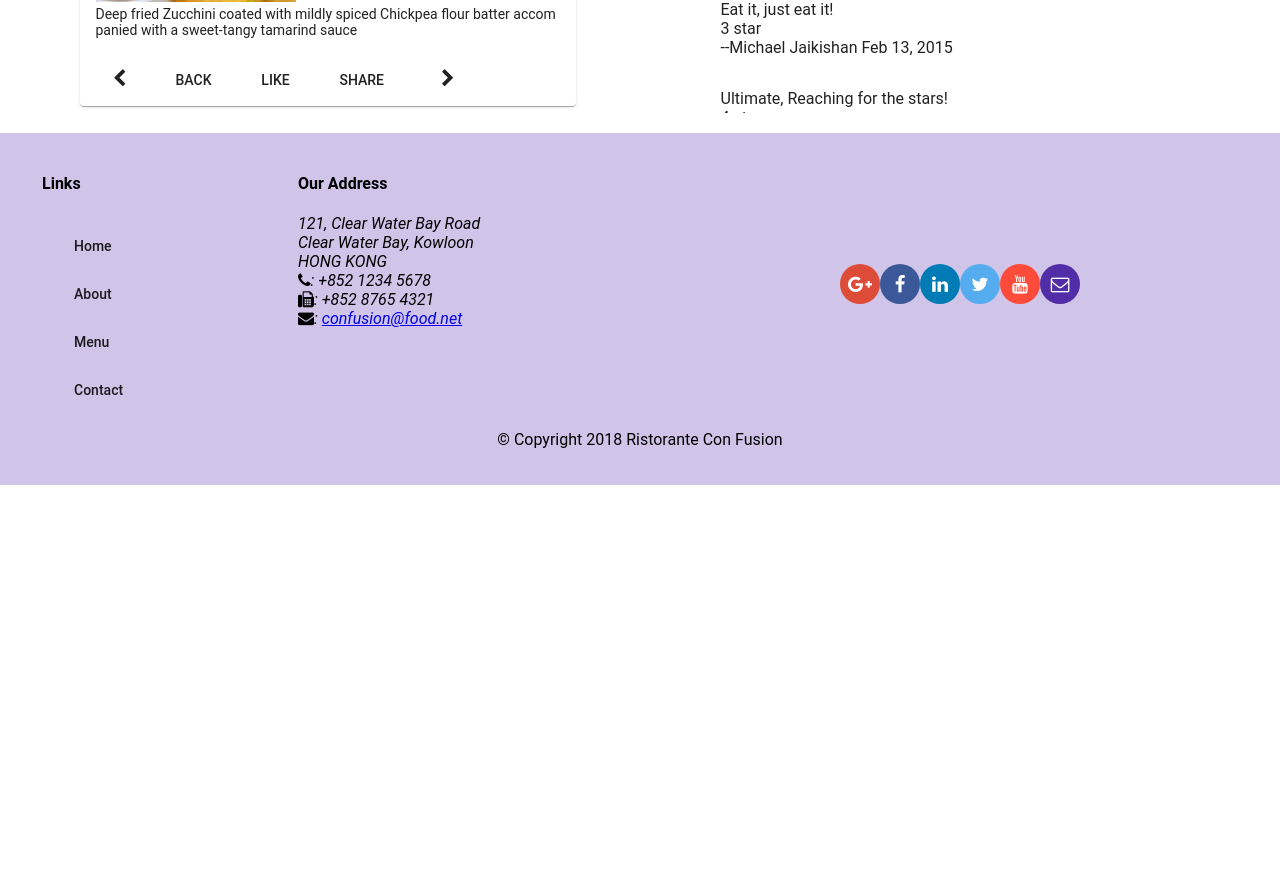
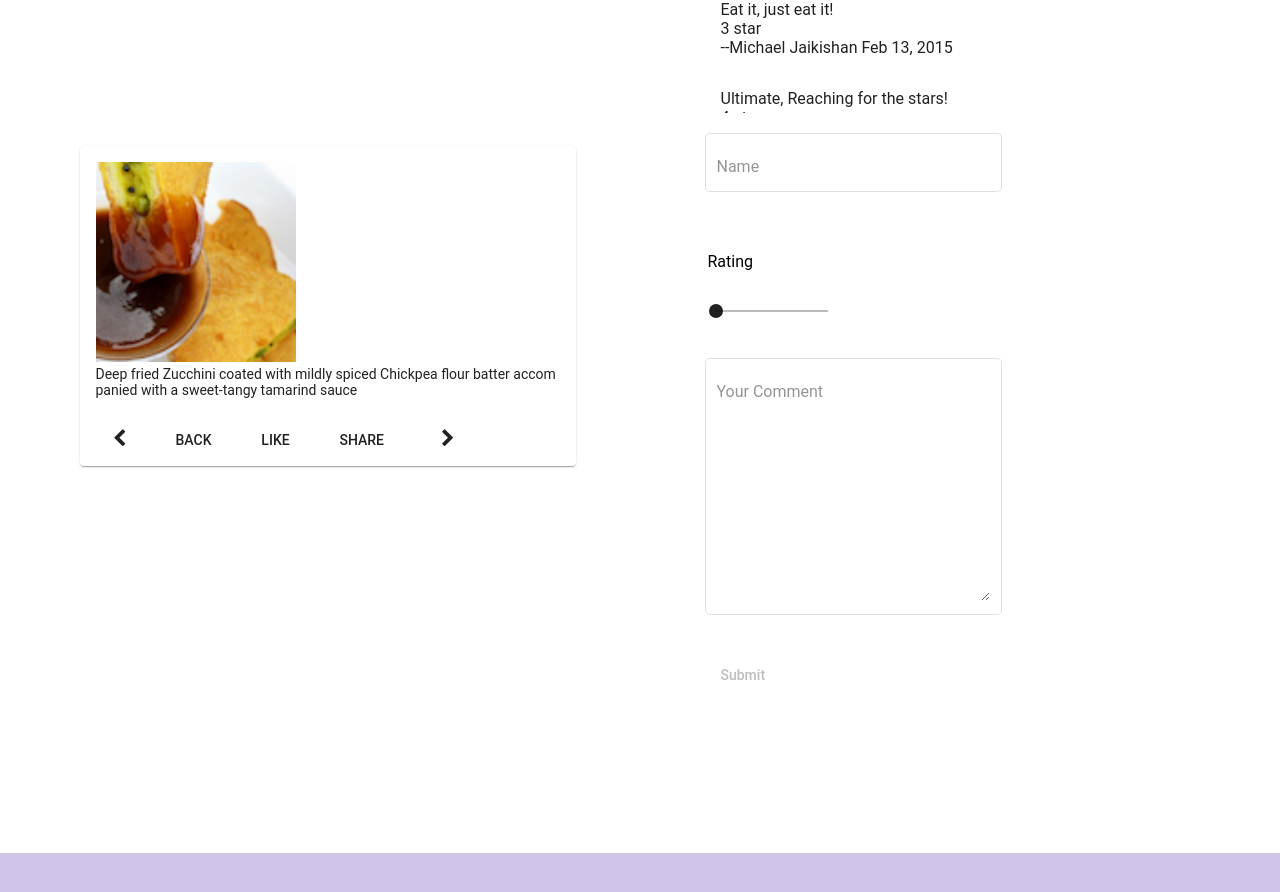
Before and after one commit to leehsihau/restaurant-angular, an Angular app in the folder week2/conFusion/: page /dishdetail/1 in a window 1280 px wide. Shown: the part 580-1472 px from the top of the page. Before the commit the page ends 1065 px from the top, so only its background shows below. Built offline with nearby package versions, Linux system fonts and the light colour scheme.

Commit message:
hw3 1.0
No bug so far

```diff
--- a/week2/conFusion/src/app/app.module.ts
+++ b/week2/conFusion/src/app/app.module.ts
@@ -19,6 +19,8 @@ import { ReactiveFormsModule } from '@angular/forms';
 import { MatSelectModule } from '@angular/material/select';
 import { MatSlideToggleModule } from '@angular/material/slide-toggle';
 import {MatProgressSpinnerModule } from '@angular/material/progress-spinner';
+import {MatSliderModule} from '@angular/material/slider';
+
 
 import { DishService } from './services/dish.service';
 import {PromotionService} from './services/promotion.service';
@@ -68,7 +70,8 @@ import { from } from 'rxjs';
     ReactiveFormsModule,
     MatSelectModule,
     MatSlideToggleModule,
-    MatProgressSpinnerModule
+    MatProgressSpinnerModule,
+    MatSliderModule
   ],
   providers: [
     DishService,
--- a/week2/conFusion/src/app/dishdetail/dishdetail.component.html
+++ b/week2/conFusion/src/app/dishdetail/dishdetail.component.html
@@ -25,6 +25,12 @@
 
     <div fxFlex="40" *ngIf="dish">
         <mat-list role="list">
+            <mat-list-item *ngIf="displayPlaceholders()" role="listitem">
+                <p>{{commentMsgPlaceholder}}<br>
+                    {{ratingPlaceholder}} star<br>
+                    --{{namePlaceholder}}<br>
+                </p>
+            </mat-list-item>
             <mat-list-item *ngFor="let comment of dish.comments" role="listitem">
                 <p>{{comment.comment}}<br>
                     {{comment.rating}} star<br>
@@ -32,6 +38,29 @@
                 </p>
             </mat-list-item>
         </mat-list>
+        <div>
+            <form novalidate [formGroup]="commentForm" style="margin-bottom: 140px !important;" (ngSubmit)="onSubmit()">
+                <p>
+                  <mat-form-field appearance="outline" fxFlex="60">
+                    <input matInput  [(ngModel)]="namePlaceholder" name="namePlaceholder" formControlName="name" placeholder="Name" type="text" required>
+                    <mat-error *ngIf="formErrors.name">{{formErrors.name}}</mat-error>
+                  </mat-form-field>
+                </p>
+                <table class="form-size">
+                  <td>
+                      <p>Rating<br></p>
+                    <mat-slider [(ngModel)]="ratingPlaceholder" name="ratingPlaceholder" formControlName="rating" thumbLabel min="1" max="4" step="1" value="2"></mat-slider>
+                </td>
+                </table>
+                <p>
+                  <mat-form-field  appearance="outline" fxFlex="60" class="full-width">
+                    <textarea [(ngModel)]="commentMsgPlaceholder" name="commentMsgPlaceholder" matInput formControlName="commentMsg" placeholder="Your Comment" rows="12">
+                    </textarea>
+                  </mat-form-field>
+                </p>
+                <button [disabled]="commentForm.invalid" type="submit" mat-button>Submit</button>
+              </form>
+        </div>
     </div>
 
 </div>
--- a/week2/conFusion/src/app/dishdetail/dishdetail.component.ts
+++ b/week2/conFusion/src/app/dishdetail/dishdetail.component.ts
@@ -4,6 +4,8 @@ import {Location} from '@angular/common';
 import { Dish } from '../shared/dish';
 import {DishService } from '../services/dish.service';
 import { switchMap } from 'rxjs/operators';
+import { FormBuilder, FormGroup, Validators } from '@angular/forms';
+import { Comment } from '../shared/comment';
 
 @Component({
   selector: 'app-dishdetail',
@@ -15,9 +17,44 @@ export class DishdetailComponent implements OnInit {
   dishIds!: string[];
   prev!: string;
   next!: string;
+  commentForm!: FormGroup;
+  comment!: Comment;
+  commentMsgPlaceholder!: string;
+  namePlaceholder!: string;
+  ratingPlaceholder!: number;
 
-  constructor(private dishService: DishService, private routeService: ActivatedRoute, private location: Location) { }
 
+  constructor(private dishService: DishService, private routeService: ActivatedRoute, private location: Location, private fb: FormBuilder) {
+    this.createForm();
+   }
+
+   formErrors: {[index: string]:any} = {
+    'name': '',
+    'commentMsg': ''
+  };
+
+  validationMessages: {[index: string]:any} = {
+    'name': {
+      'required':      'Name is required.',
+      'minlength':     'Name must be at least 2 characters long.',
+      'maxlength':     'Name cannot be more than 25 characters long.'
+    },
+    'commentMsg': {
+      'required':      'Email is required.'
+    },
+  };
+
+   createForm() {
+    this.commentForm = this.fb.group({
+      name: ['', [Validators.required, Validators.minLength(2), Validators.maxLength(25)] ],
+      commentMsg: ['', [Validators.required, Validators.minLength(2), Validators.maxLength(25)] ],
+      rating: ['', Validators.required]
+    });
+    this.commentForm.valueChanges
+      .subscribe(data => this.onValueChanged(data));
+
+    this.onValueChanged(); // (re)set validation messages now
+   }
   ngOnInit() {
     this.dishService.getDishIds().subscribe(dishIds => this.dishIds = dishIds);
     this.routeService.params.pipe(switchMap((params: Params) => this.dishService.getDish(params['id'])))
@@ -34,4 +71,55 @@ export class DishdetailComponent implements OnInit {
     this.location.back();
   }
 
+  onSubmit() {
+    this.comment = this.commentForm.value;
+    var today = new Date();
+    const commentplc = {
+      author: this.commentForm.value.name,
+      rating: this.commentForm.value.rating,
+      comment: this.commentForm.value.commentMsg,
+      date: new Date().toISOString().slice(0, 10)
+    }
+    console.log(this.comment);
+    this.dish.comments?.push(commentplc);
+    this.commentForm.reset();
+  }
+
+  checkErrorBeforeSubmit(){
+    for (const field in this.formErrors) {
+      if (this.formErrors.hasOwnProperty(field)) return true;
+    }
+    return false;
+  }
+
+  displayPlaceholders(): boolean {
+    if((this.commentMsgPlaceholder!=null && this.commentMsgPlaceholder!="") || (this.namePlaceholder!=null && this.namePlaceholder!="")) return true;
+    return false;
+  }
+
+
+
+  onValueChanged(data?: any) {
+    console.log(this.formErrors);
+    if (!this.commentForm) { return; }
+    const form = this.commentForm;
+    for (const field in this.formErrors) {
+      if (this.formErrors.hasOwnProperty(field)) {
+        // clear previous error message (if any)
+        this.formErrors[field] = '';
+        const control = form.get(field);
+        if (control && control.dirty && !control.valid) {
+          const messages = this.validationMessages[field];
+          for (const key in control.errors) {
+            if (control.errors.hasOwnProperty(key)) {
+              this.formErrors[field] += messages[key] + ' ';
+            }
+          }
+        }
+      }
+    }
+  }
+
+
+
 }
```
